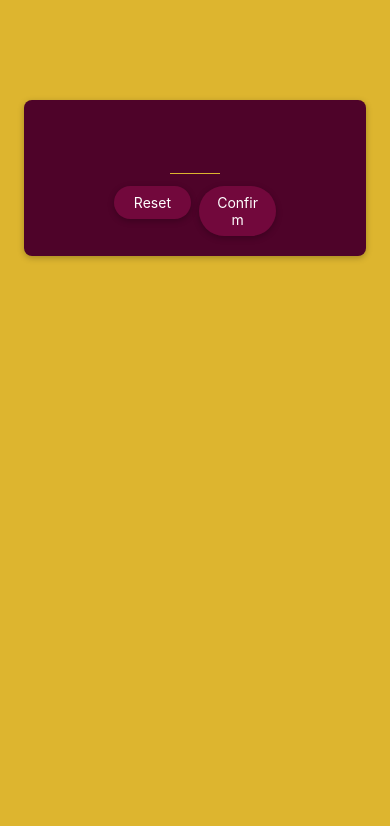
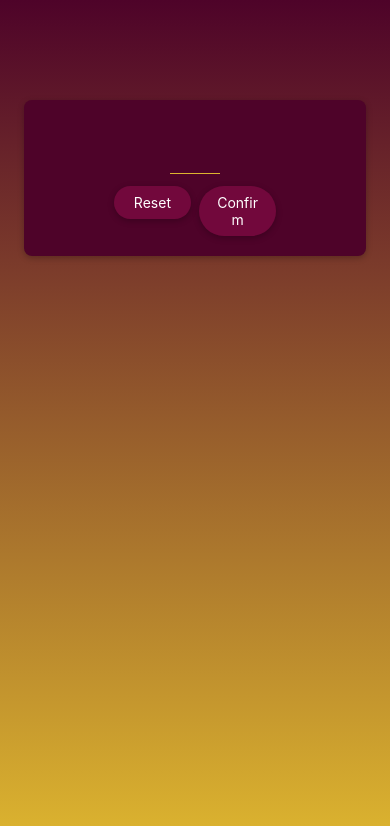
Before and after one commit to ghanayemomar/NumbersGame, a React Native app: screen / in a window 390 px wide. Shown: the top 826 px of the page. Built offline with nearby package versions, Linux system fonts and the light colour scheme.

Commit message:
Adding a Linear Gradient

```diff
--- a/App.js
+++ b/App.js
@@ -1,11 +1,12 @@
 import { StyleSheet, View } from "react-native";
 import StartGameScreen from "./screens/StartGameScreen";
+import { LinearGradient } from "expo-linear-gradient";
 
 export default function App() {
   return (
-    <View style={styles.rootScreen}>
+    <LinearGradient colors={["#4e0329", "#ddb52f"]} style={styles.rootScreen}>
       <StartGameScreen />
-    </View>
+    </LinearGradient>
   );
 }
 
--- a/components/PrimaryButton.js
+++ b/components/PrimaryButton.js
@@ -4,6 +4,7 @@
   const pressHandler = () => {
     console.log("Presesd");
   };
+
   return (
     <View style={styles.buttonOuterContainer}>
       <Pressable
--- a/package.json
+++ b/package.json
@@ -12,7 +12,8 @@
     "expo": "~49.0.15",
     "expo-status-bar": "~1.6.0",
     "react": "18.2.0",
-    "react-native": "0.72.6"
+    "react-native": "0.72.6",
+    "expo-linear-gradient": "~12.3.0"
   },
   "devDependencies": {
     "@babel/core": "^7.20.0"
```
Also changed, not shown: 1 other file (tests, documents, lock files or other folders).
